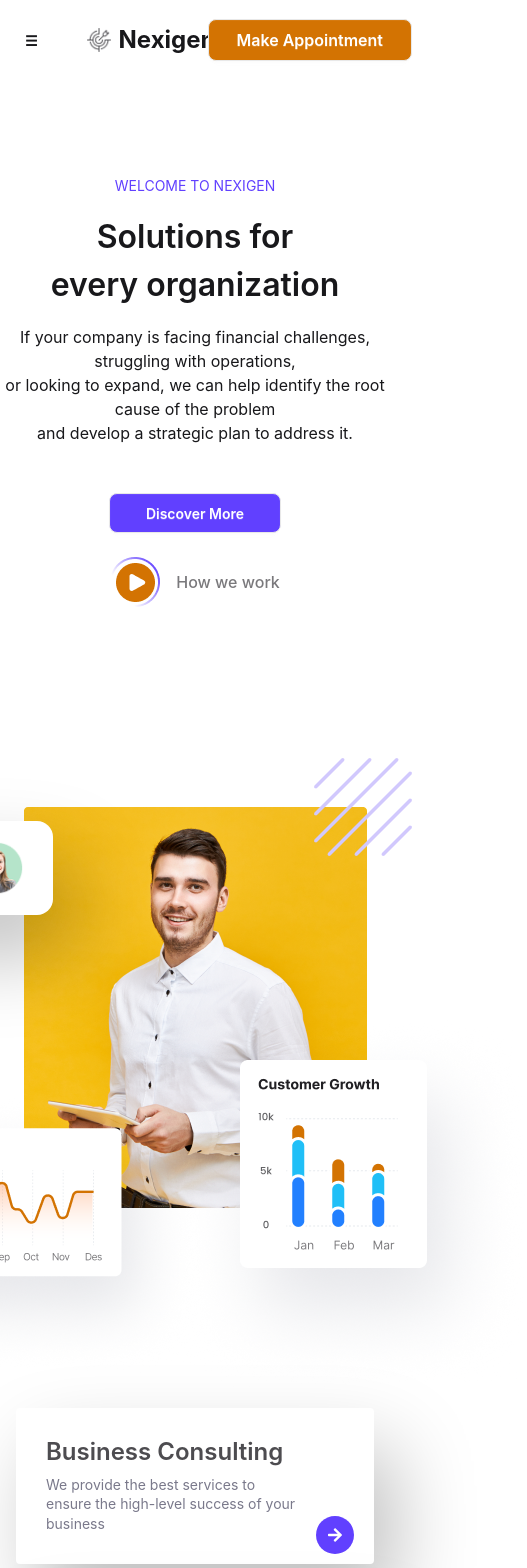
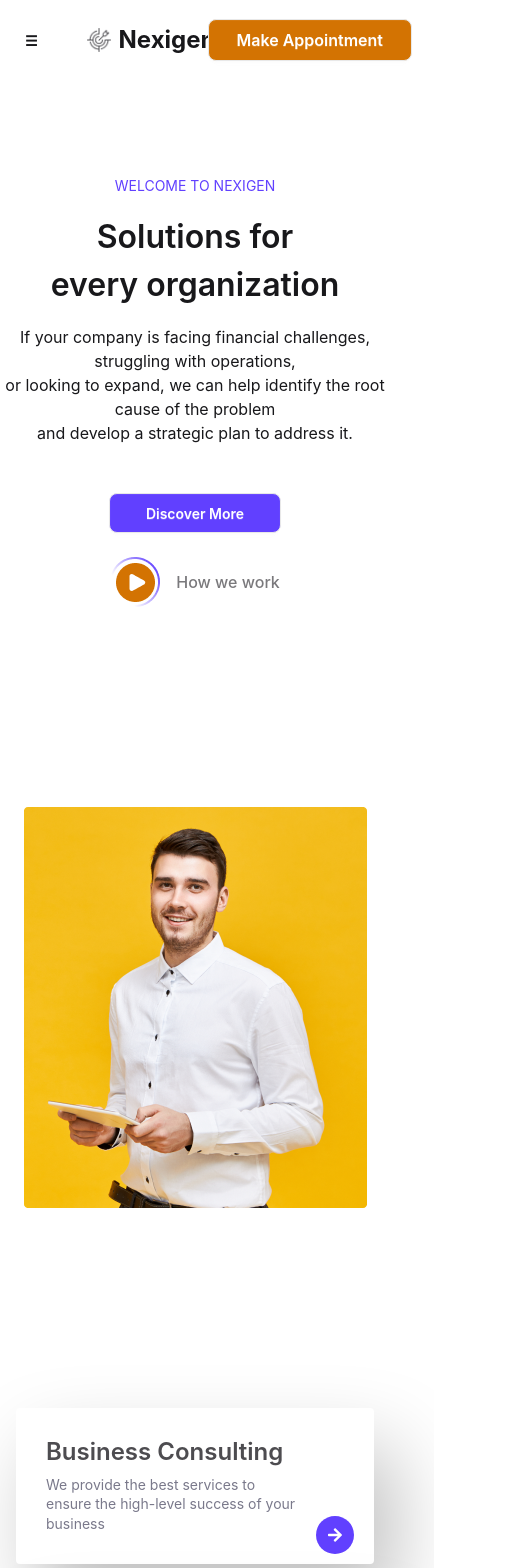
Before and after one commit to nisad2001/nexigen-home-page-3, a React (Vite) app: page / in a window 390 px wide. Shown: the top 1568 px of the page, 527 px wide, since content can reach past the window. Built offline with nearby package versions, Linux system fonts and the light colour scheme.

Commit message:
Make Banner responsive: hide absolute images on small devices, main image constraints added

```diff
--- a/src/Components/Section/Banner/Banner.jsx
+++ b/src/Components/Section/Banner/Banner.jsx
@@ -40,19 +40,18 @@ const Banner = () => {
         </div>
         {/* group images left */}
 
-        <div className='absolute -left-[134px] top-[14px] bg-white shadow-[20px_40px_80px_0px_rgba(0,0,0,0.25)] flex items-center -space-x-6 rounded-[16px] p-5 w-[163px] h-auto'>
+        {/* Group images left (hide on small devices) */}
+        <div className='hidden lg:flex absolute -left-[134px] top-[14px] bg-white shadow-[20px_40px_80px_0px_rgba(0,0,0,0.25)] flex items-center -space-x-6 rounded-[16px] p-5 w-[163px] h-auto'>
           <img
             src='/assets/images/skillimage3.png'
             className='w-[54px] h-[54px] relative z-10'
             alt=''
           />
-
           <img
             src='/assets/images/skillimage2.png'
             className='w-[54px] h-[54px] relative z-20'
             alt=''
           />
-
           <img
             src='/assets/images/skillimage1.png'
             className='w-[54px] h-[54px] relative z-30'
@@ -60,15 +59,15 @@ const Banner = () => {
           />
         </div>
         {/* overview card left */}
-        <div className='absolute -left-[186px] -bottom-[166px] rounded-[6px] '>
+        <div className='hidden lg:block absolute -left-[186px] -bottom-[166px] rounded-[6px] '>
           <img src='/assets/images/Overview - Light.png' alt='' />
         </div>
         {/* customer growth right */}
-        <div className='absolute -right-[160px] -bottom-[180px] '>
+        <div className='hidden lg:block absolute -right-[160px] -bottom-[180px] '>
           <img src='/assets/images/Customer Growth - Light.png' alt='' />
         </div>
         {/* pattern right */}
-        <div className='absolute -right-[50px] bottom-[347px] '>
+        <div className='hidden lg:block absolute -right-[50px] bottom-[347px] '>
           <img src='/assets/images/pattern 1.png' alt='' />
         </div>
       </div>
```
